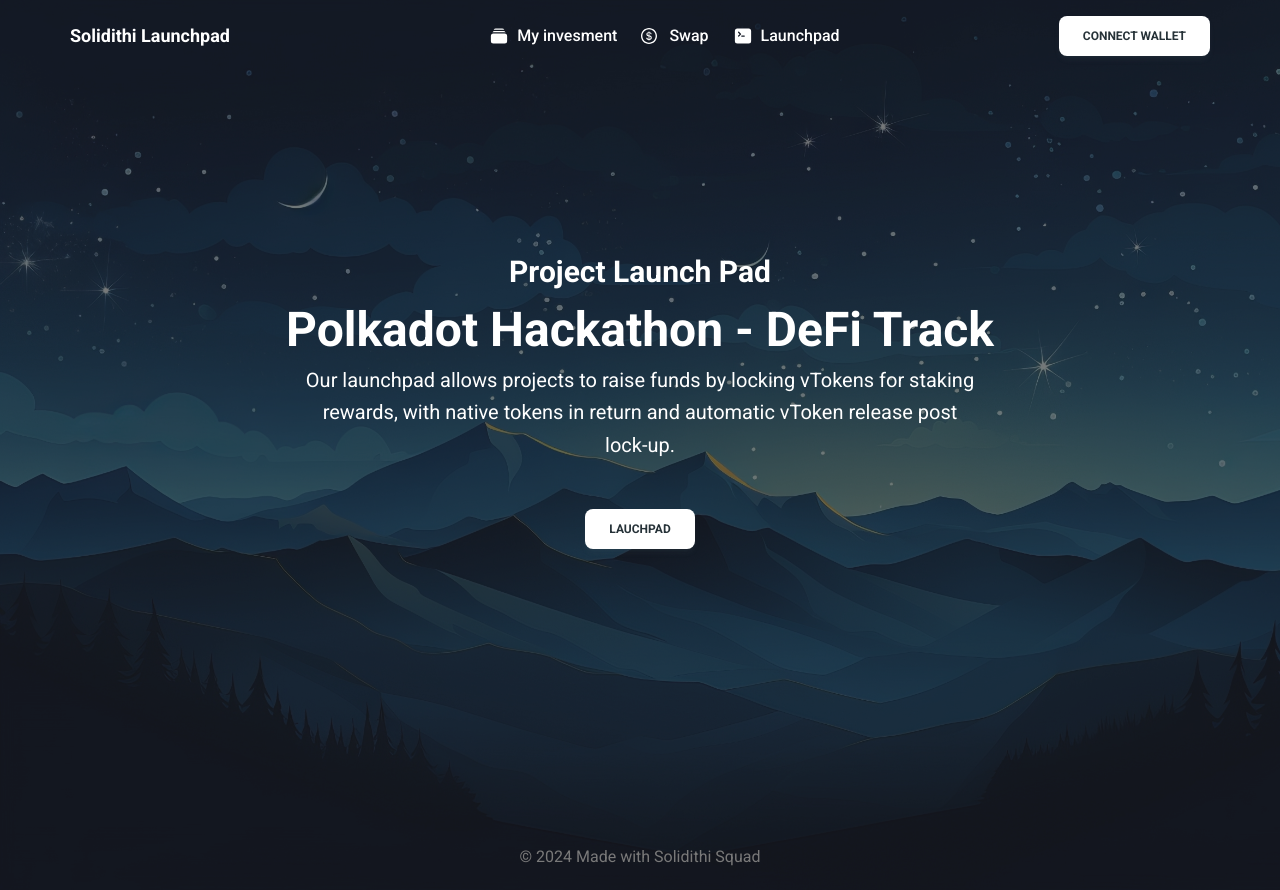
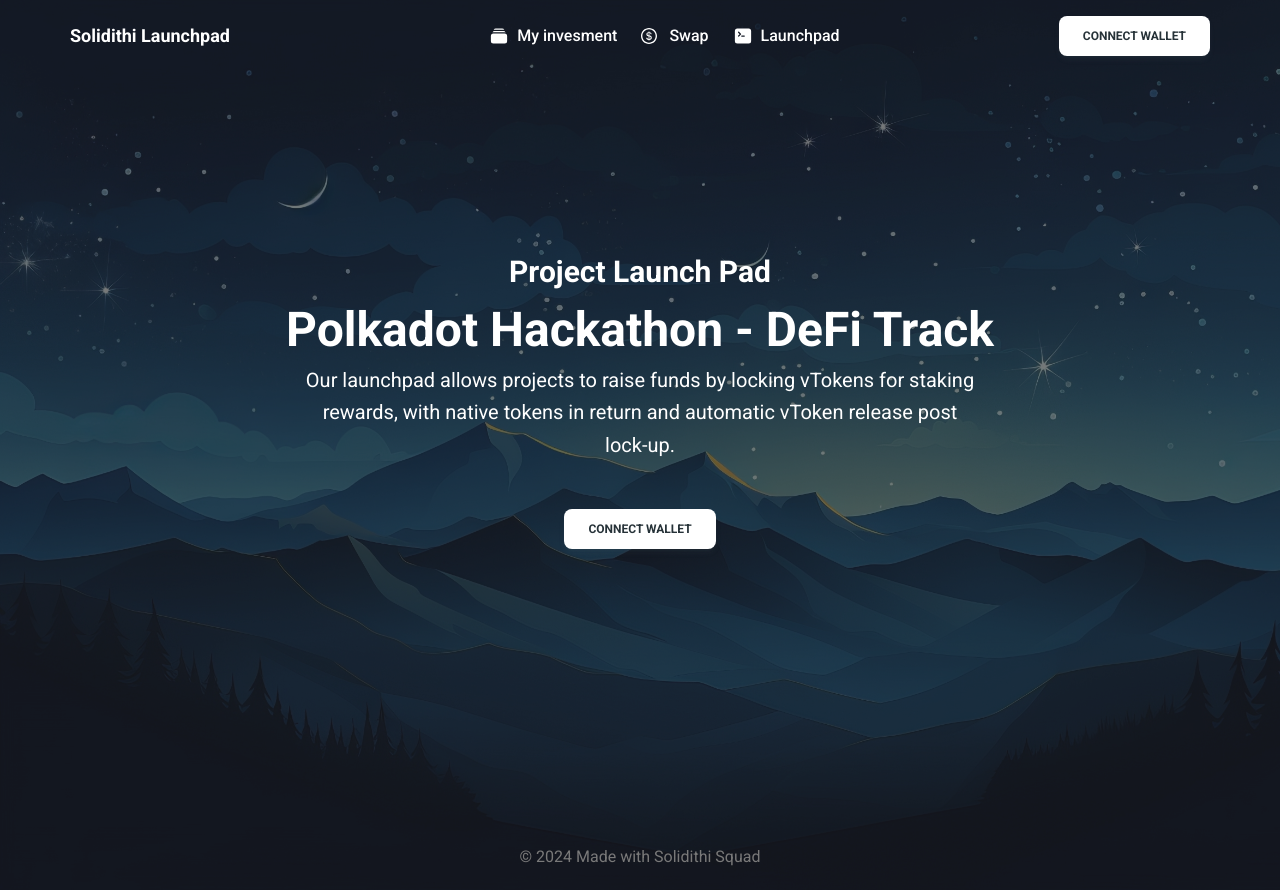
Before and after one commit to ducmint864/defrost-launcher-vercel, a Next.js app: page / in a window 1280 px wide. Built offline with nearby package versions, Linux system fonts and the light colour scheme.

Commit message:
build: function to handle wallet connection

```diff
--- a/src/app/hero.tsx
+++ b/src/app/hero.tsx
@@ -1,9 +1,30 @@
 "use client";
 
+import { useState } from "react";
 import { Button, Typography } from "@material-tailwind/react";
 import bg from "../../public/images/bg1.jpg";
 import { Footer } from "@/components";
+
 function Hero() {
+  const [walletAddress, setWalletAddress] = useState("");
+
+  /**
+   * @dev function to trigger wallet connection in browser
+   */
+  const connectWallet = async () => {
+    if (window.ethereum && typeof window.ethereum.request === "function") {
+      try {
+        const accounts = await window.ethereum.request({ method: "eth_requestAccounts" });
+        const account = accounts[0];
+        setWalletAddress(account);
+      } catch (error) {
+        console.error("Failed to connect wallet:", error);
+      }
+    } else {
+      alert("MetaMask is not installed or request method is unavailable.");
+    }
+  };
+
   return (
     <div
       className="relative min-h-screen w-full bg-cover bg-no-repeat"
@@ -28,8 +49,8 @@
             release post lock-up.{" "}
           </Typography>
           <div className="flex items-center gap-4">
-            <Button variant="gradient" color="white">
-              Lauchpad
+            <Button variant="gradient" color="white" onClick={connectWallet}>
+              {walletAddress ? `Connected: ${walletAddress.slice(0, 6)}...${walletAddress.slice(-4)}` : "Connect Wallet"}
             </Button>
           </div>
         </div>
```
Also changed, not shown: global.d.ts (added, +7 -0 lines).
